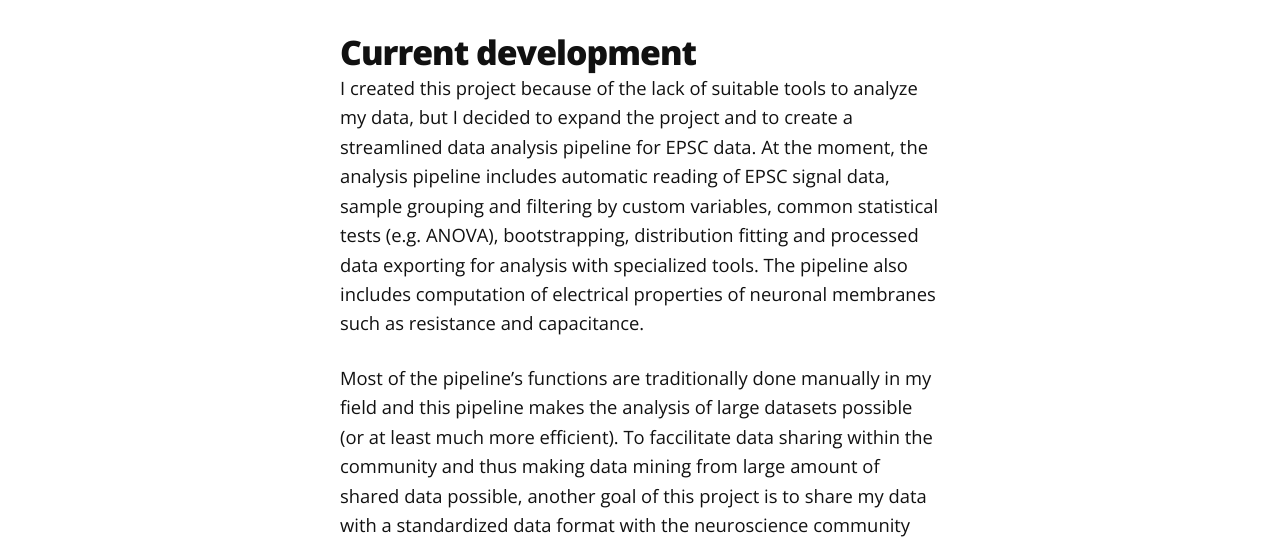
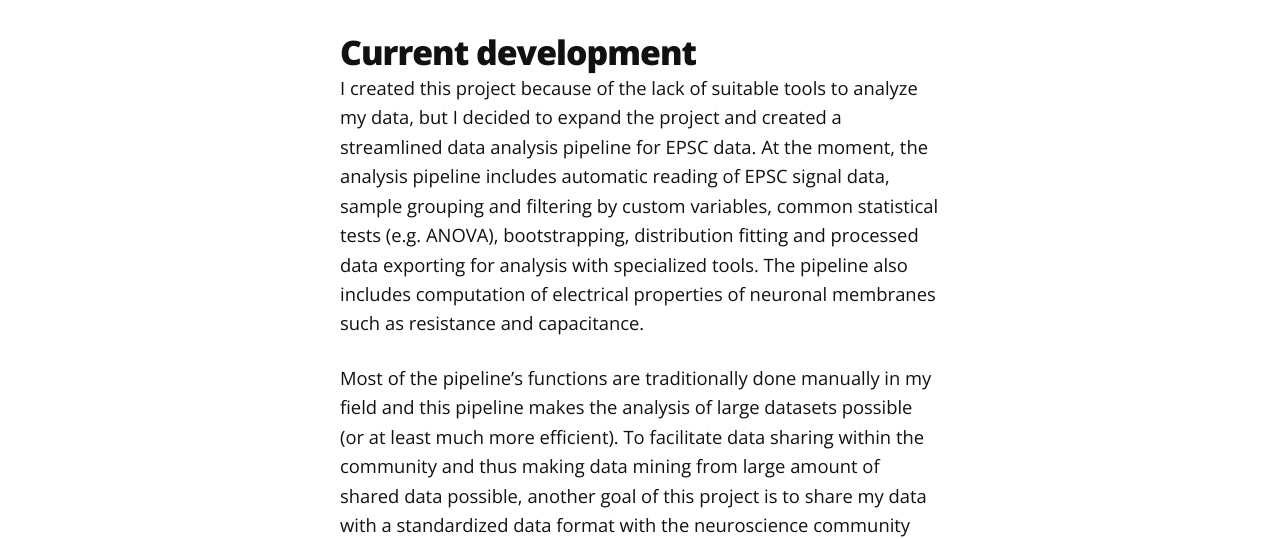
Before and after one commit to manhowong/manhowong.github.io, a Jekyll site: the page built from projects/epsc-pipeline.md, in a window 1280 px wide. Shown: the part 531-1070 px from the top of the page. Built offline with Jekyll 4.4.1, drawn with Linux system fonts in a browser that asks for light colours; some of the changed text lies outside the part shown.

```diff
--- a/projects/epsc-pipeline.md
+++ b/projects/epsc-pipeline.md
@@ -12,9 +12,9 @@
 
 ## Current development
 
-I created this project because of the lack of suitable tools to analyze my data, but I decided to expand the project and to create a streamlined data analysis pipeline for EPSC data. At the moment, the analysis pipeline includes automatic reading of EPSC signal data, sample grouping and filtering by custom variables, common statistical tests (e.g. ANOVA), bootstrapping, distribution fitting and processed data exporting for analysis with specialized tools. The pipeline also includes computation of electrical properties of neuronal membranes such as resistance and capacitance.
+I created this project because of the lack of suitable tools to analyze my data, but I decided to expand the project and created a streamlined data analysis pipeline for EPSC data. At the moment, the analysis pipeline includes automatic reading of EPSC signal data, sample grouping and filtering by custom variables, common statistical tests (e.g. ANOVA), bootstrapping, distribution fitting and processed data exporting for analysis with specialized tools. The pipeline also includes computation of electrical properties of neuronal membranes such as resistance and capacitance.
 
-Most of the pipeline's functions are traditionally done manually in my field and this pipeline makes the analysis of large datasets possible (or at least much more efficient). To faccilitate data sharing within the community and thus making data mining from large amount of shared data possible, another goal of this project is to share my data with a standardized data format with the neuroscience community (this will be done after my work is published, probably in 2023).
+Most of the pipeline's functions are traditionally done manually in my field and this pipeline makes the analysis of large datasets possible (or at least much more efficient). To facilitate data sharing within the community and thus making data mining from large amount of shared data possible, another goal of this project is to share my data with a standardized data format with the neuroscience community (this will be done after my work is published, probably in 2023).
 
 ## Future plan
 
```
Also changed, not shown: projects.md (+1 -1 lines), projects/sem_network.md (added, +17 -0 lines).
